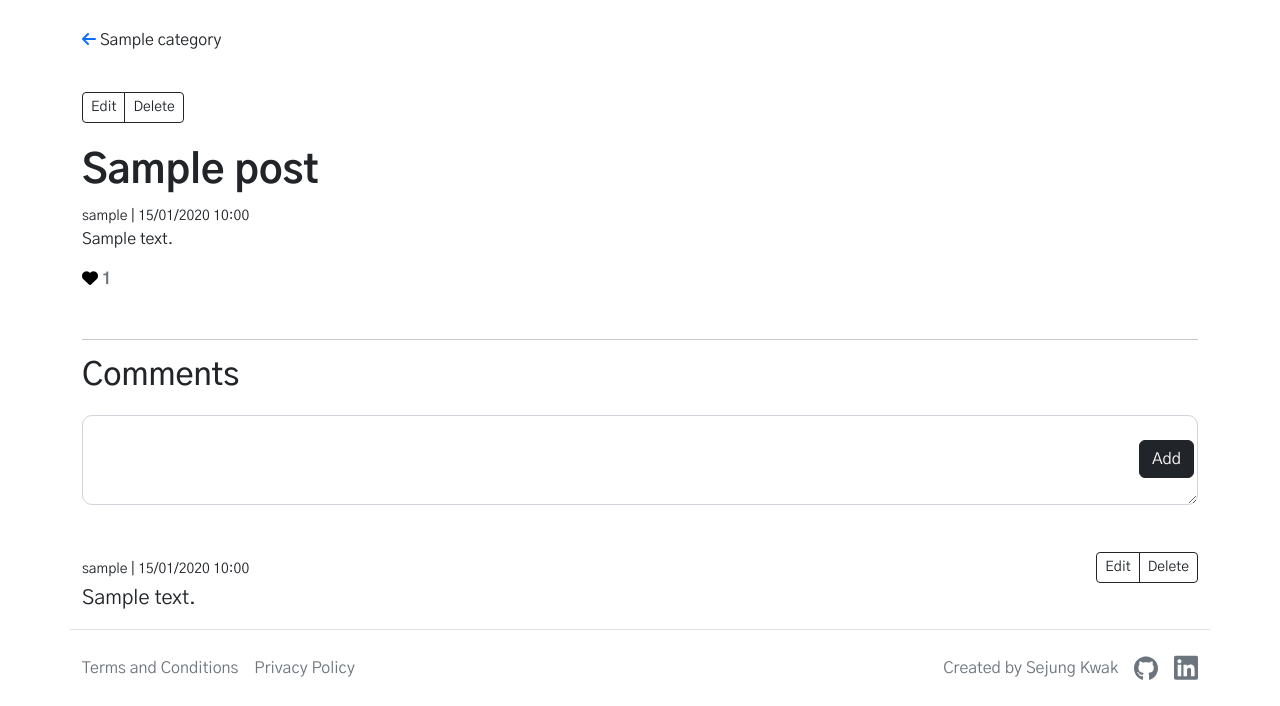
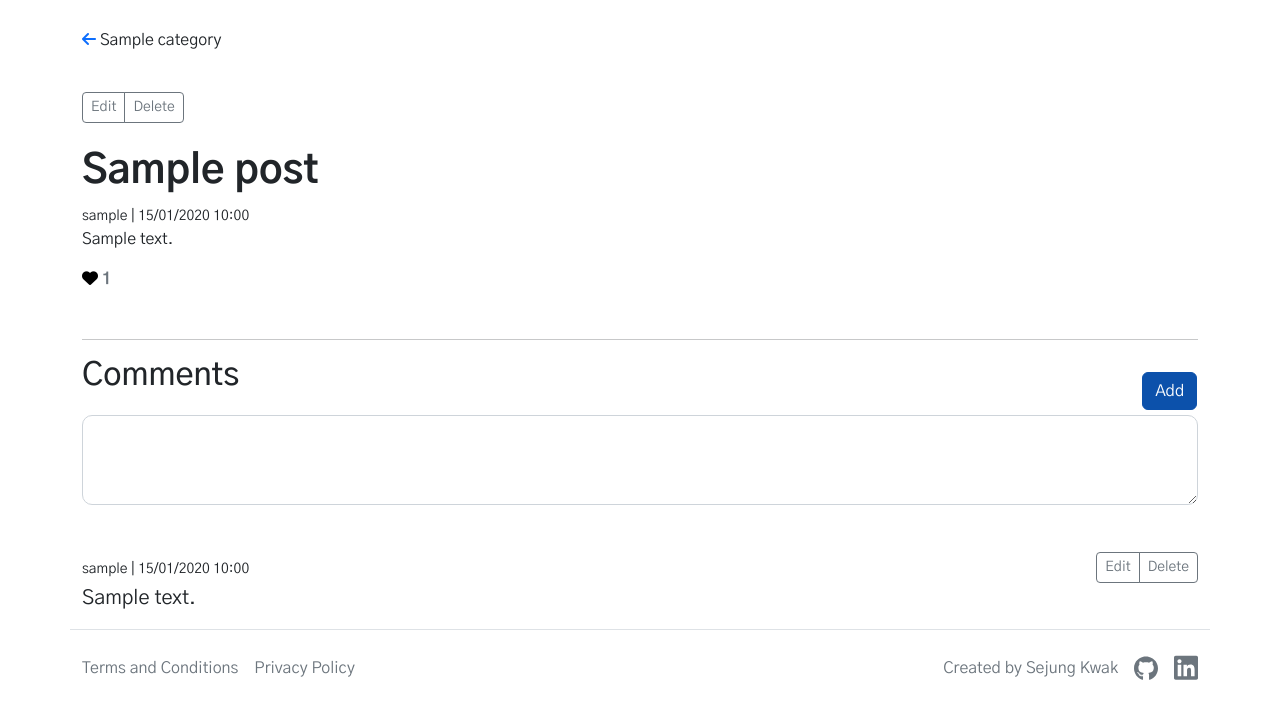
Before and after one commit to sejungkwak/krie, a Django app: a page that uses templates/posts/read_post.html in a window 1280 px wide. Shown: the part 106-812 px from the top of the page. Run offline with Django 3.2, Linux system fonts and the light colour scheme; a user stored in the database is signed in; tables that the repository leaves empty hold one stand-in row (values such as "Sample post"); some libraries are stand-ins or nearby versions.

Commit message:
css: Change button colours on post detail page

```diff
--- a/static/css/style.css
+++ b/static/css/style.css
@@ -66,7 +66,7 @@
     fill: var(--bs-gray-600);
 }
 
-/*=============== Form ===============*/
+/*=============== Forms ===============*/
 
 .controls,
 .textinput,
@@ -92,17 +92,21 @@
 }
 
 .position-end {
-    right: 1rem;
-    top: 41%;
-    transform: translateY(-50%);
+    right: .8rem;
+    bottom: 100%;
 }
 
 /*=============== Buttons ===============*/
 
-.btn-fill__blue {
+.btn-fill__blue,
+.btn-hover__blue:hover {
     border-color: var(--blue-color);
     background-color: var(--blue-color);
     color: #fff;
+}
+
+.btn-fill__white {
+    background-color: #fff;
 }
 
 /*=============== Homepage ===============*/
@@ -172,10 +176,6 @@
 
 #div_id_category>.controls {
     margin: unset;
-}
-
-.input-comment {
-    padding-right: 4rem;
 }
 
 .asteriskField {
--- a/templates/posts/read_post.html
+++ b/templates/posts/read_post.html
@@ -8,8 +8,8 @@
 <main class="container flex-shrink-0">
     <div class="row mt-3 mt-lg-5">
         <div class="col-12">
-            <p><a href="{% url 'post_list' category_slug=post.category.slug %}"><i
-                        class="fa-solid fa-arrow-left"></i></a> {{ post.category }}
+            <p><a href="{% url 'post_list' category_slug=post.category.slug %}" aria-label="Go back"><i
+                        class="fa-solid fa-arrow-left" aria-hidden="true"></i></a> {{ post.category }}
             </p>
         </div>
     </div>
@@ -17,9 +17,9 @@
     <div class="row my-3 my-lg-4">
         <div class="col-12">
             <li class="btn-group">
-                <a class="btn btn-sm btn-outline-dark"
+                <a class="btn btn-sm btn-outline-secondary"
                     href="{% url 'update_post' category_slug=post.category.slug pk=post.id %}">{% trans "Edit" %}</a>
-                <a class="btn btn-sm btn-outline-dark"
+                <a class="btn btn-sm btn-outline-secondary"
                     href="{% url 'delete_post' category_slug=post.category.slug pk=post.id %}">{% trans "Delete" %}</a>
             </li>
         </div>
@@ -75,11 +75,11 @@
             {% csrf_token %}
             {{ comment_form | crispy }}
             {% if new_comment %}
-            <button class="btn btn-dark position-absolute position-end" type="submit">{% trans "Add" %}</button>
+            <button class="btn btn-primary btn-fill__blue position-absolute position-end" type="submit">{% trans "Add" %}</button>
             {% else %}
-            <li class="btn-group position-absolute position-end">
-                <button class="btn btn-dark" type="submit">{% trans "Edit" %}</button>
-                <a class="btn btn-outline-dark" href="{{ request.META.HTTP_REFERER }}">{% trans "Cancel" %}</a>
+            <li class="btn-group btn-group-sm position-absolute position-end">
+                <button class="btn btn-primary btn-fill__blue" type="submit">{% trans "Edit" %}</button>
+                <a class="btn btn-outline-secondary btn-fill__white" href="{{ request.META.HTTP_REFERER }}">{% trans "Cancel" %}</a>
             </li>
             {% endif %}
         </form>
@@ -95,9 +95,9 @@
         {% if user.id == comment.author.id %}
         <div class="ms-auto">
             <li class="btn-group">
-                <a class="btn btn-sm btn-outline-dark"
+                <a class="btn btn-sm btn-outline-secondary btn-hover__blue"
                     href="{% url 'update_comment' category_slug=post.category.slug post_id=post.id pk=comment.pk %}">{% trans "Edit" %}</a>
-                <a class="btn btn-sm btn-outline-dark"
+                <a class="btn btn-sm btn-outline-secondary btn-hover__blue"
                     href="{% url 'delete_comment' category_slug=post.category.slug post_id=post.id pk=comment.pk %}">{% trans "Delete" %}</a>
             </li>
         </div>
```
